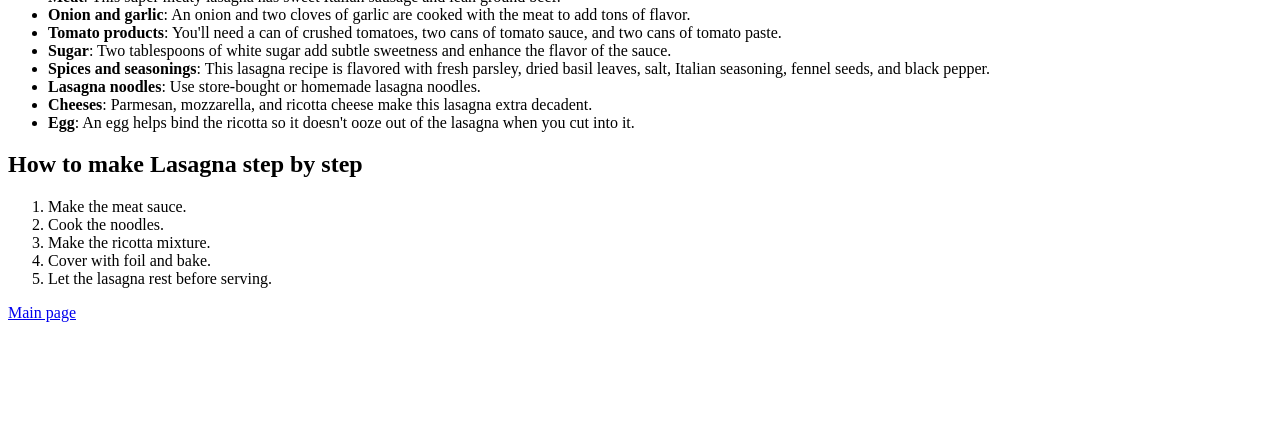
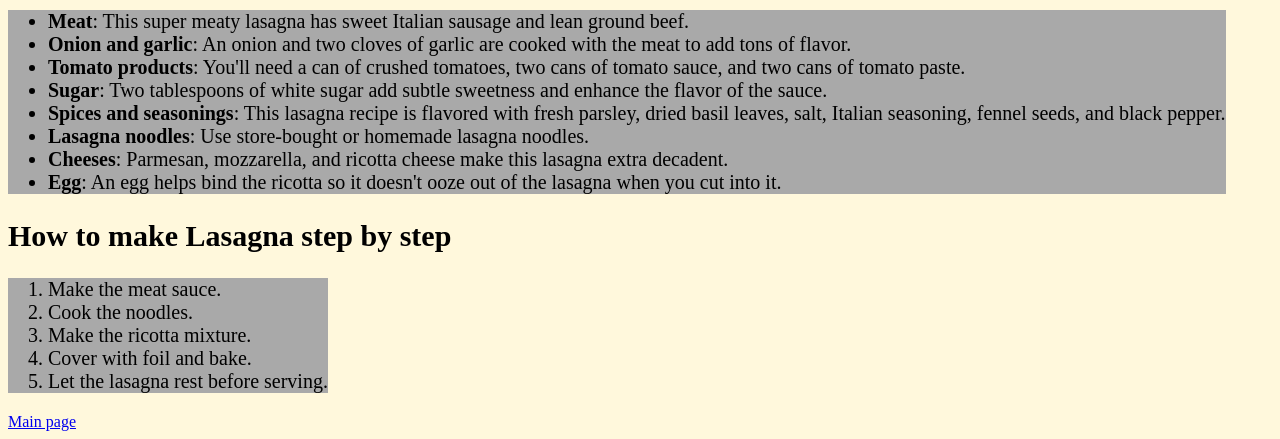
Before and after one commit to ChrisRamFrontEnd/odin-recipes, a plain HTML site: page recipes/lasagna.html in a window 1280 px wide. Shown: the part 522-961 px from the top of the page. Before the commit the page ends 852 px from the top, so only its background shows below. Drawn offline with Linux system fonts and the light colour scheme.

Commit message:
style lasagna.html

```diff
--- a/recipes/lasagna.html
+++ b/recipes/lasagna.html
@@ -5,14 +5,14 @@
     <title>lasagna recipe</title>
     <link rel="stylesheet" href="../style.css">
 </head>
-<body>
+<body style="background-color: cornsilk;">
     <h1>World's best lasagna recipe:</h1>
     <img src="../img/lasagna.jpg" alt="Lasagna that you will hopefully cook">
     <h4>Making lasagna can be time-consuming, but the results are well worth
         the wait. You'll find a detailed <br> ingredient list and step-by-step
         instructions in the recipe below, but let's go over the basics:</h4>
     <h2>Ingredients</h2>
-    <ul>
+    <ul class = "unordered list">
         <li><strong>Meat</strong>: This super meaty lasagna has
             sweet Italian sausage and lean ground beef.</li>
         <li><strong>Onion and garlic</strong>: An onion and two
@@ -37,7 +37,7 @@
             into it.</li>
     </ul>
     <h2>How to make Lasagna step by step</h2>
-    <ol>
+    <ol class="ordered list">
         <li>Make the meat sauce.</li>
         <li>Cook the noodles.</li>
         <li>Make the ricotta mixture.</li>
--- a/style.css
+++ b/style.css
@@ -1,7 +1,14 @@
 h1{
+    font-size: 35px;
+}
+
+h1,
+h2{
     font-family: 'Times New Roman', Times, serif;
 }
-
+h2{
+    font-size: 30px;
+}
 .recipe.list{
     background-color: aqua;
     width: 180px;
@@ -11,3 +18,9 @@ img{
     width: 400px;
     height: auto;
 }
+
+.list{
+    background-color:darkgray;
+    width: fit-content;
+    font-size: 20px;
+}
```
